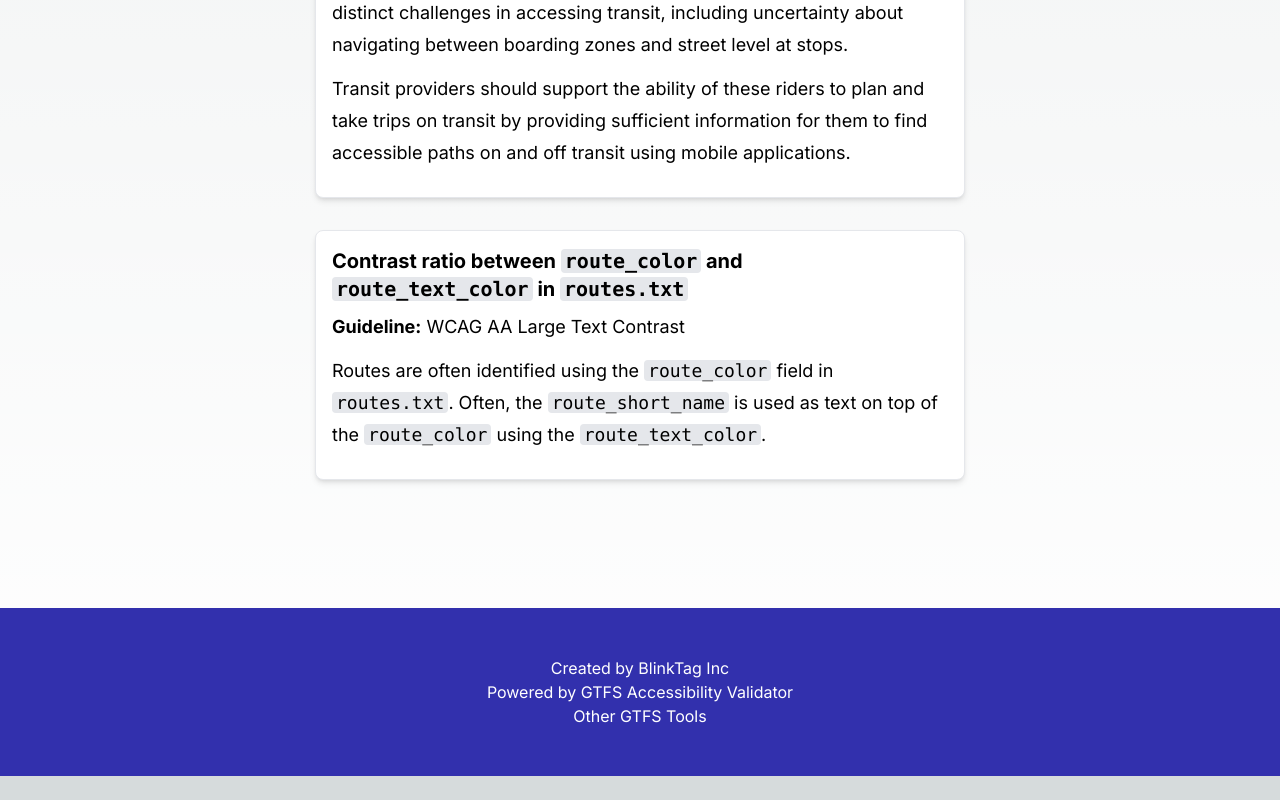
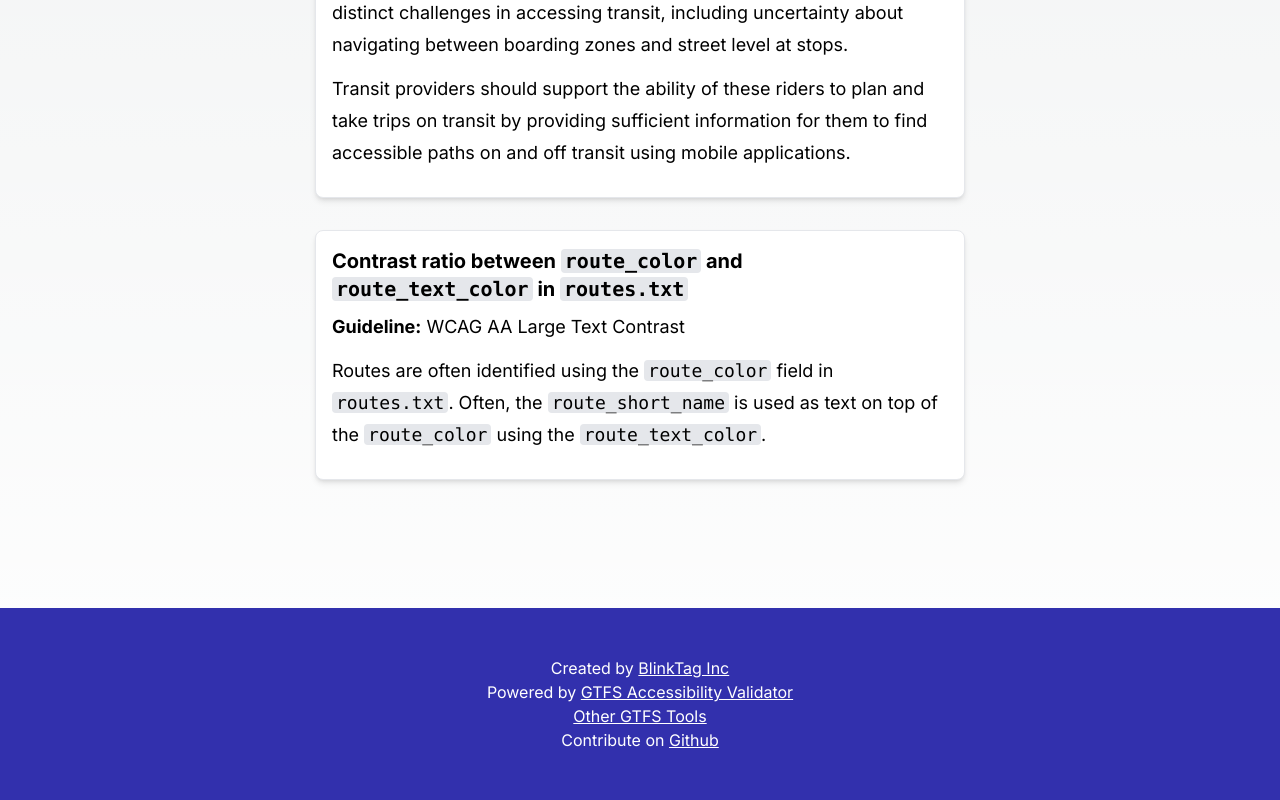
Before and after one commit to BlinkTagInc/gtfs-accessibility-validator-service, a Next.js app: page / in a window 1280 px wide. Shown: the part 2522-3322 px from the top of the page. Before the commit the page ends 3298 px from the top, so only its background shows below. Built offline with nearby package versions, Linux system fonts and the light colour scheme.

Commit message:
Updated text

```diff
--- a/src/app/globals.css
+++ b/src/app/globals.css
@@ -88,10 +88,10 @@ tr:last-of-type td {
   @apply mt-12 bg-[#3230AD] px-24 py-12 text-white text-center;
 
   a {
-    @apply text-white;
+    @apply text-white underline;
   }
 
   a:hover {
-    @apply underline;
+    @apply text-gray-100;
   }
 }
--- a/src/app/page.tsx
+++ b/src/app/page.tsx
@@ -202,6 +202,11 @@ export default function Home() {
         <a href="https://gtfstohtml.com/docs/related-libraries">
           Other GTFS Tools
         </a>
+        <br />
+        Contribute on{' '}
+        <a href="https://github.com/BlinkTagInc/gtfs-accessibility-validator-service">
+          Github
+        </a>
       </div>
     </>
   );
```
